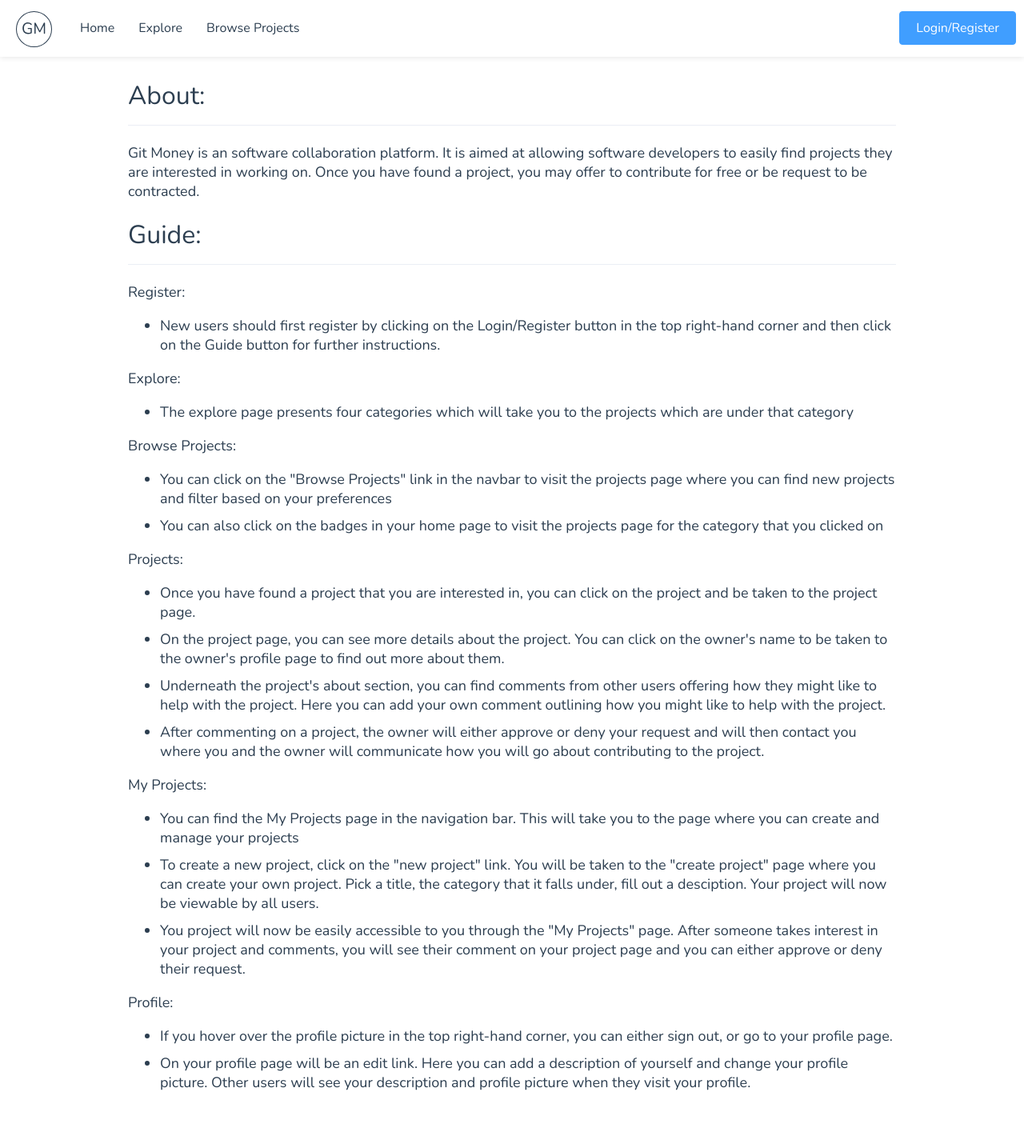
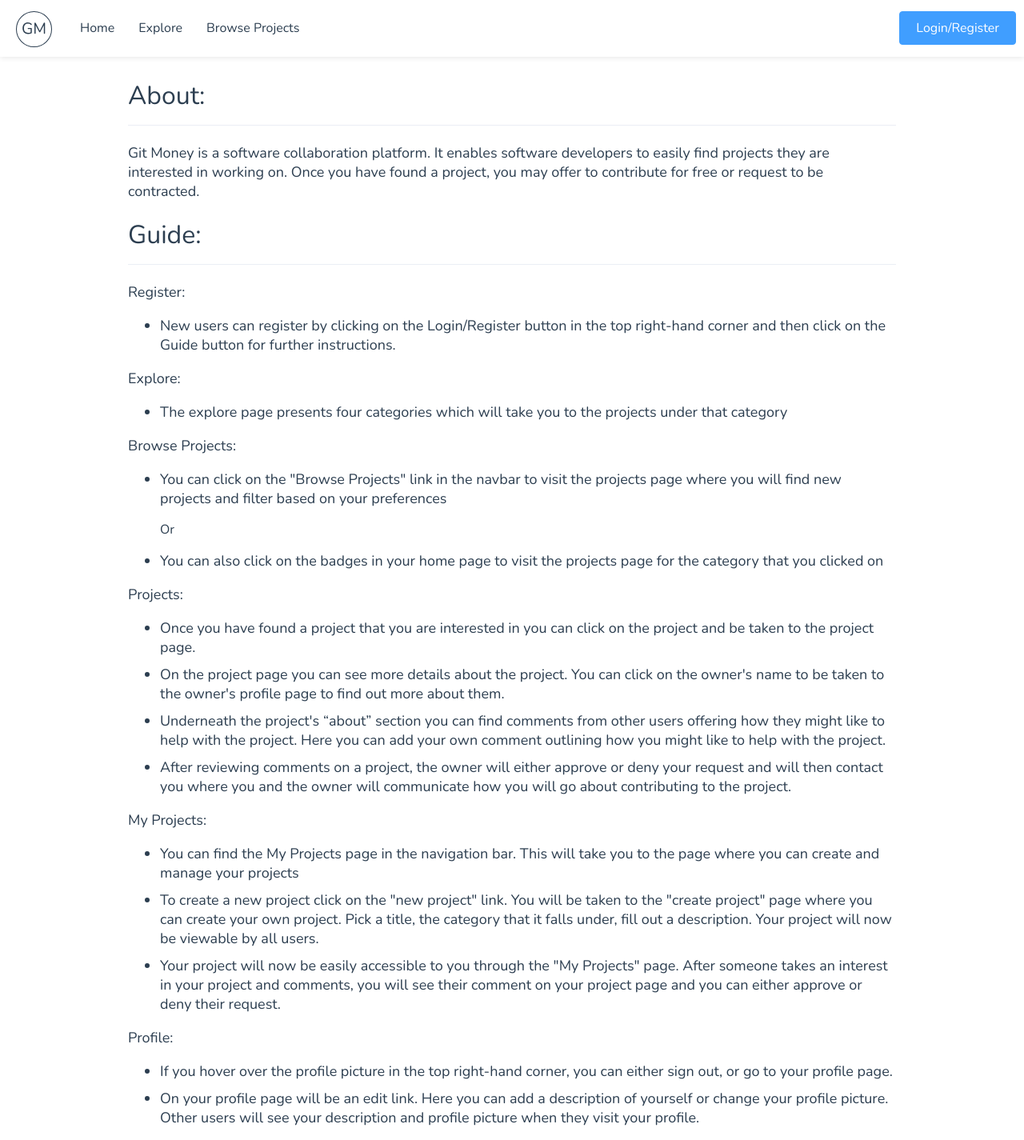
Before and after one commit to zachleong/12project, a Vue app: page /about in a window 1280 px wide. Shown: the whole page at 80% size. Before the commit the page ends 1381 px from the top, so only its background shows below. Built offline with nearby package versions, Linux system fonts and the light colour scheme; no server answers.

Commit message:
Updated about page

```diff
--- a/src/views/About.vue
+++ b/src/views/About.vue
@@ -2,34 +2,35 @@
   <div class="about">
     <h1 class="underline">About:</h1>
     <p>
-      Git Money is an software collaboration platform. It is aimed at allowing
-      software developers to easily find projects they are interested in working
-      on. Once you have found a project, you may offer to contribute for free or
-      be request to be contracted.
+      Git Money is a software collaboration platform. It enables software
+      developers to easily find projects they are interested in working on. Once
+      you have found a project, you may offer to contribute for free or request
+      to be contracted.
     </p>
     <h1 class="underline">Guide:</h1>
     <p v-if="!userIsAuth">Register:</p>
     <ul v-if="!userIsAuth">
       <li>
-        New users should first register by clicking on the Login/Register button
-        in the top right-hand corner and then click on the Guide button for
-        further instructions.
+        New users can register by clicking on the Login/Register button in the
+        top right-hand corner and then click on the Guide button for further
+        instructions.
       </li>
     </ul>
     <p v-if="!userIsAuth">Explore:</p>
     <ul v-if="!userIsAuth">
       <li>
         The explore page presents four categories which will take you to the
-        projects which are under that category
+        projects under that category
       </li>
     </ul>
     <p>Browse Projects:</p>
     <ul>
       <li>
         You can click on the "Browse Projects" link in the navbar to visit the
-        projects page where you can find new projects and filter based on your
+        projects page where you will find new projects and filter based on your
         preferences
       </li>
+      <p>Or</p>
       <li>
         You can also click on the badges in your home page to visit the projects
         page for the category that you clicked on
@@ -38,23 +39,23 @@
     <p>Projects:</p>
     <ul>
       <li>
-        Once you have found a project that you are interested in, you can click
+        Once you have found a project that you are interested in you can click
         on the project and be taken to the project page.
       </li>
       <li>
-        On the project page, you can see more details about the project. You can
+        On the project page you can see more details about the project. You can
         click on the owner's name to be taken to the owner's profile page to
         find out more about them.
       </li>
       <li>
-        Underneath the project's about section, you can find comments from other
-        users offering how they might like to help with the project. Here you
-        can add your own comment outlining how you might like to help with the
-        project.
+        Underneath the project's “about” section you can find comments from
+        other users offering how they might like to help with the project. Here
+        you can add your own comment outlining how you might like to help with
+        the project.
       </li>
       <li>
-        After commenting on a project, the owner will either approve or deny
-        your request and will then contact you where you and the owner will
+        After reviewing comments on a project, the owner will either approve or
+        deny your request and will then contact you where you and the owner will
         communicate how you will go about contributing to the project.
       </li>
     </ul>
@@ -65,14 +66,14 @@
         you to the page where you can create and manage your projects
       </li>
       <li>
-        To create a new project, click on the "new project" link. You will be
+        To create a new project click on the "new project" link. You will be
         taken to the "create project" page where you can create your own
         project. Pick a title, the category that it falls under, fill out a
-        desciption. Your project will now be viewable by all users.
+        description. Your project will now be viewable by all users.
       </li>
       <li>
-        You project will now be easily accessible to you through the "My
-        Projects" page. After someone takes interest in your project and
+        Your project will now be easily accessible to you through the "My
+        Projects" page. After someone takes an interest in your project and
         comments, you will see their comment on your project page and you can
         either approve or deny their request.
       </li>
@@ -85,9 +86,8 @@
       </li>
       <li>
         On your profile page will be an edit link. Here you can add a
-        description of yourself and change your profile picture. Other users
-        will see your description and profile picture when they visit your
-        profile.
+        description of yourself or change your profile picture. Other users will
+        see your description and profile picture when they visit your profile.
       </li>
     </ul>
   </div>
```
